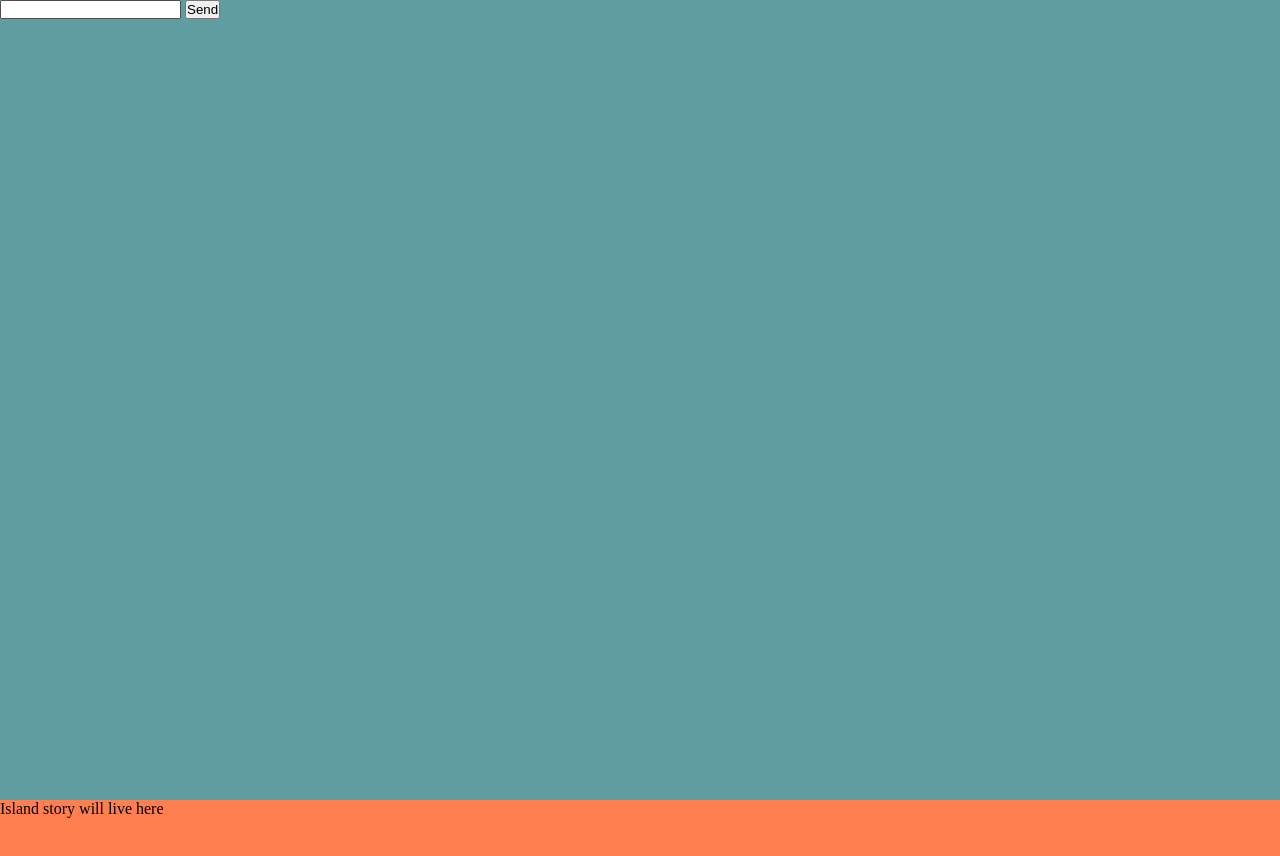
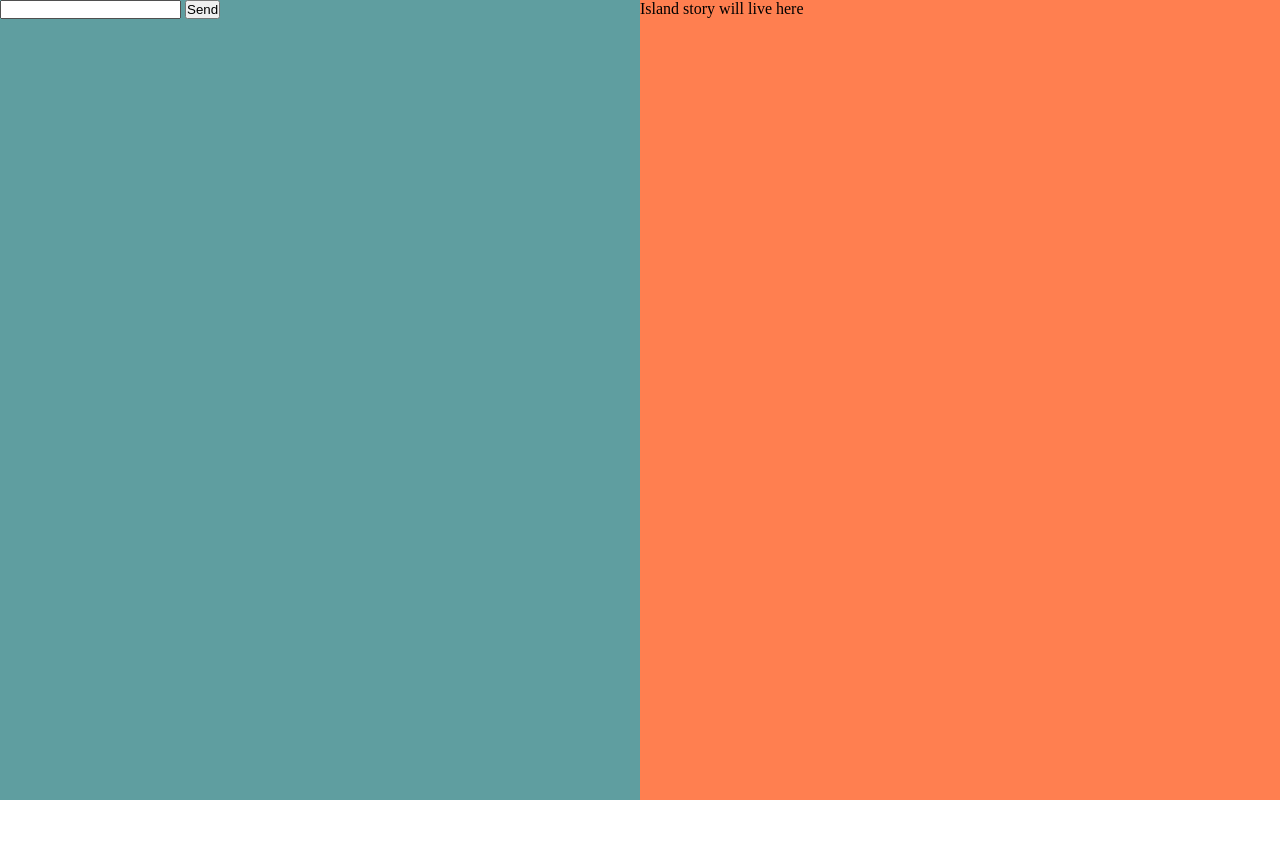
Before and after one commit to hakeem1106/Socket, a website: page public/index.html in a window 1280 px wide. Shown: the top 856 px of the page. After the commit the page ends 800 px from the top, so only its background shows below. Drawn offline with nearby package versions, Linux system fonts and the light colour scheme; no server answers.

Commit message:
sectioning divs

```diff
--- a/public/index.html
+++ b/public/index.html
@@ -11,11 +11,14 @@
 </head>
 <body>
     <div class="container" id="root">
-        <div class="container-fluid" id="chat">
-            <input type="text">
-            <input type="button" value="Send">
+        <div class="container" id="chat">
+            <div>
+                    <input type="text">
+                    <input type="button" value="Send">
+            </div>
+
         </div>
-        <div class="container-fluid" id="story">
+        <div class="container" id="story">
             <p>Island story will live here</p>
         </div>
     </div>
--- a/public/style.css
+++ b/public/style.css
@@ -1,18 +1,26 @@
 *{
     margin: 0;
     padding: 0;
+    box-sizing: border-box;
 }
 
 #chat{
     background-color: cadetblue;
     height: 100vh;
+    display: flex;
+    width: 50%;
 }
 
 #story{
     background-color: coral;
-    height: 100vh;;
+    height: 100vh;
+    display: flex;
+    width: 50%;
 }
 
 #root{
-    display: inline;
+    display: flex;
+    flex-direction: row;
+
+
 }
```
Also changed, not shown: server/index.js (+4 -3 lines).
